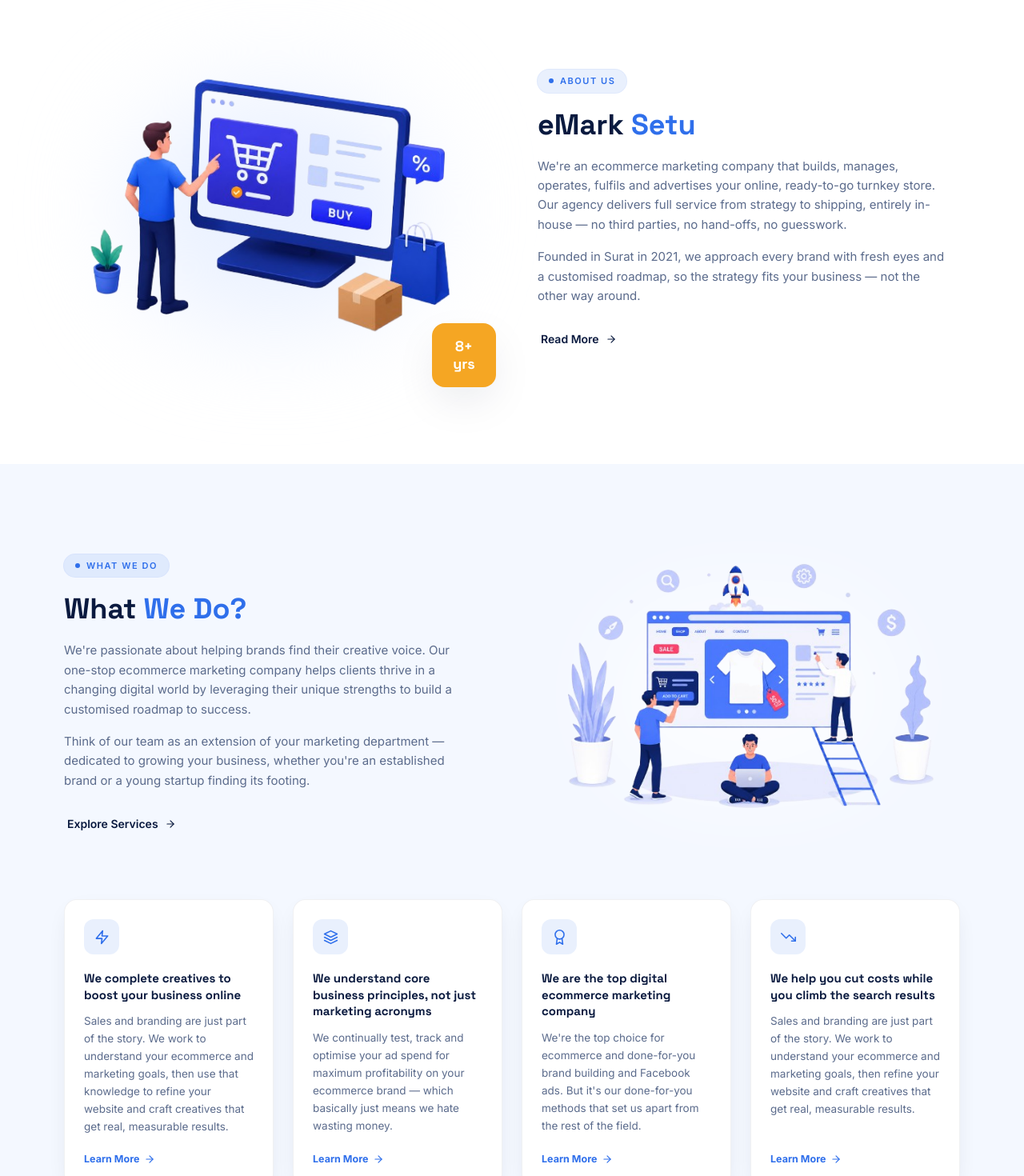
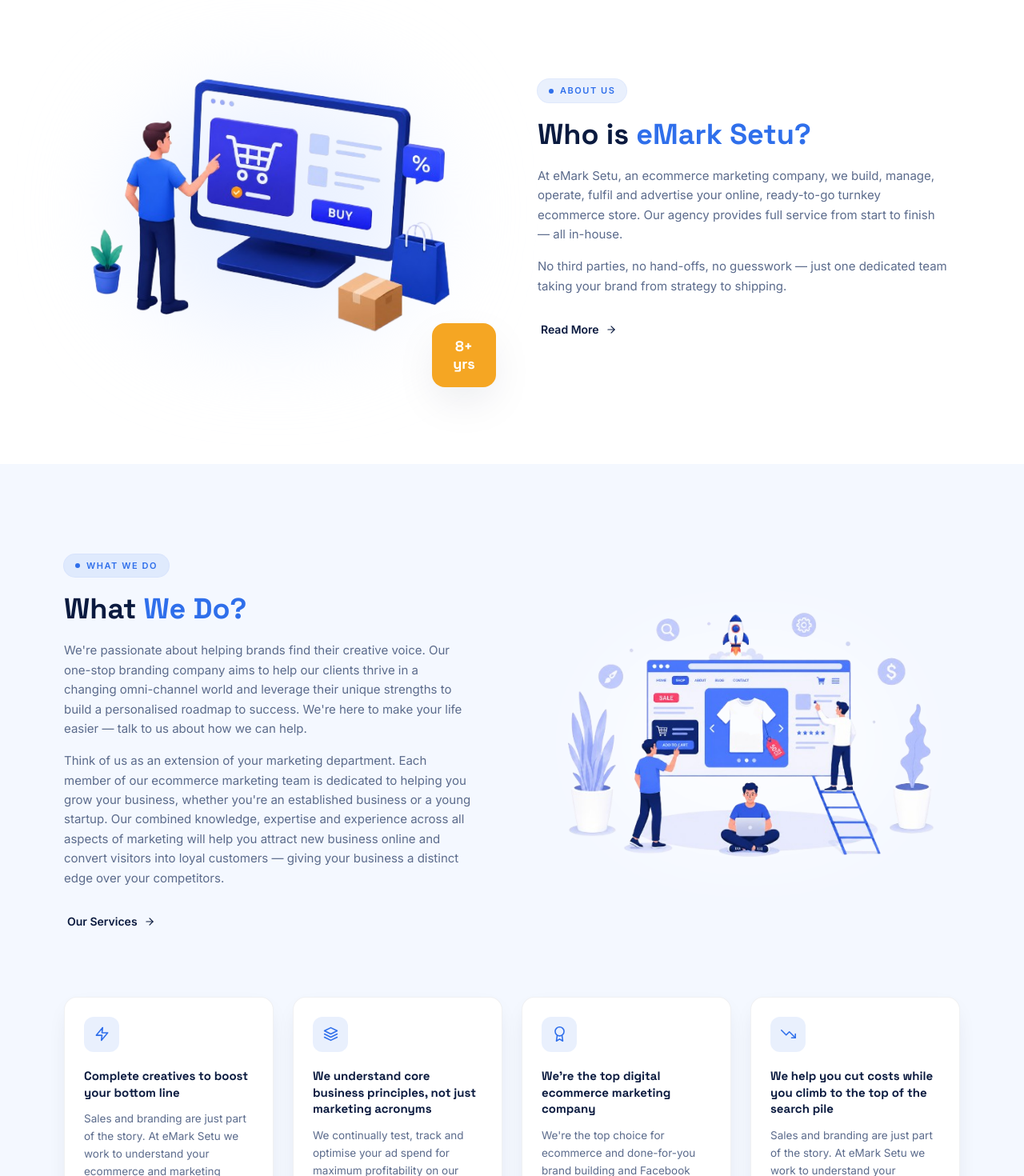
Before and after one commit to Vickysahu12/emarksetu, a React (Vite) app: page / in a window 1280 px wide. Shown: the part 800-2270 px from the top of the page at 80% size. Built offline with nearby package versions, Linux system fonts and the light colour scheme.

Commit message:
fix: added real data

```diff
--- a/src/components/About.jsx
+++ b/src/components/About.jsx
@@ -33,20 +33,19 @@
           <Eyebrow>About Us</Eyebrow>
 
           <h2 className="mt-5 font-display text-3xl font-bold text-navy-900 sm:text-4xl">
-            eMark <span className="text-blue-600">Setu</span>
+            Who is <span className="text-blue-600">eMark Setu?</span>
           </h2>
 
           <p className="mt-5 max-w-lg text-[15px] leading-relaxed text-slate-500">
-            We're an ecommerce marketing company that builds, manages,
-            operates, fulfils and advertises your online, ready-to-go turnkey
-            store. Our agency delivers full service from strategy to shipping,
-            entirely in-house — no third parties, no hand-offs, no guesswork.
+            At eMark Setu, an ecommerce marketing company, we build, manage,
+            operate, fulfil and advertise your online, ready-to-go turnkey
+            ecommerce store. Our agency provides full service from start to
+            finish — all in-house.
           </p>
 
           <p className="mt-4 max-w-lg text-[15px] leading-relaxed text-slate-500">
-            Founded in Surat in 2021, we approach every brand with fresh eyes
-            and a customised roadmap, so the strategy fits your business —
-            not the other way around.
+            No third parties, no hand-offs, no guesswork — just one dedicated
+            team taking your brand from strategy to shipping.
           </p>
 
           <GhostButton href="#services" className="mt-7 text-blue-600">
--- a/src/components/Footer.jsx
+++ b/src/components/Footer.jsx
@@ -39,7 +39,7 @@
               scheduling a call directly with them.
             </p>
             <div className="relative mt-7 flex justify-center">
-              <PrimaryButton href="mailto:info@emarksetu.com">
+              <PrimaryButton href="#contact">
                 Get Started
               </PrimaryButton>
             </div>
@@ -110,8 +110,8 @@
               </li>
               <li className="flex items-start gap-2.5 text-[13.5px] text-slate-400">
                 <FiMapPin className="mt-0.5 flex-none text-blue-400" size={14} />
-                7007, Billago Lace Textile Market, near Rughnath Mall, Opp. Itwa,
-                Shaiyan Avenue, Brts Road, Sitanagar, Surat, 395010
+                7007, Bellagio Lace Textile Market, near RajMahal Mall, Opp. IFM,
+                Shagun Avenue, BRTS Road, Sitanagar, Surat, 395010
               </li>
             </ul>
           </div>
--- a/src/components/WhatWeDo.jsx
+++ b/src/components/WhatWeDo.jsx
@@ -22,8 +22,8 @@
 const cards = [
   {
     icon: FiZap,
-    title: "We complete creatives to boost your business online",
-    body: "Sales and branding are just part of the story. We work to understand your ecommerce and marketing goals, then use that knowledge to refine your website and craft creatives that get real, measurable results.",
+    title: "Complete creatives to boost your bottom line",
+    body: "Sales and branding are just part of the story. At eMark Setu we work to understand your ecommerce and marketing goals. Then that knowledge is used to refine your website and craft creatives that get real, measurable results.",
     process: [
       {
         step: "Discovery Call",
@@ -46,7 +46,7 @@
   {
     icon: FiLayers,
     title: "We understand core business principles, not just marketing acronyms",
-    body: "We continually test, track and optimise your ad spend for maximum profitability on your ecommerce brand — which basically just means we hate wasting money.",
+    body: "We continually test, track and optimise your ad spend for maximum profitability on our clients' ecommerce brands. Which basically just means we hate wasting money.",
     process: [
       {
         step: "Audit Your Spend",
@@ -68,8 +68,8 @@
   },
   {
     icon: FiAward,
-    title: "We are the top digital ecommerce marketing company",
-    body: "We're the top choice for ecommerce and done-for-you brand building and Facebook ads. But it's our done-for-you methods that set us apart from the rest of the field.",
+    title: "We're the top digital ecommerce marketing company",
+    body: "We're the top choice for ecommerce and done-for-you brand building and Facebook ads. We're so much more than that too — but it's our done-for-you methods that set us apart from our competitors.",
     process: [
       {
         step: "Brand Foundation",
@@ -91,8 +91,8 @@
   },
   {
     icon: FiTrendingDown,
-    title: "We help you cut costs while you climb the search results",
-    body: "Sales and branding are just part of the story. We work to understand your ecommerce and marketing goals, then refine your website and craft creatives that get real, measurable results.",
+    title: "We help you cut costs while you climb to the top of the search pile",
+    body: "Sales and branding are just part of the story. At eMark Setu we work to understand your ecommerce and marketing goals. Then that knowledge is used to refine your website and craft creatives that get real, measurable results.",
     process: [
       {
         step: "Technical SEO Audit",
@@ -228,19 +228,25 @@
 
             <p className="mt-5 max-w-lg text-[15px] leading-relaxed text-slate-500">
               We're passionate about helping brands find their creative voice.
-              Our one-stop ecommerce marketing company helps clients thrive in
-              a changing digital world by leveraging their unique strengths to
-              build a customised roadmap to success.
+              Our one-stop branding company aims to help our clients thrive in
+              a changing omni-channel world and leverage their unique
+              strengths to build a personalised roadmap to success. We're
+              here to make your life easier — talk to us about how we can
+              help.
             </p>
 
             <p className="mt-4 max-w-lg text-[15px] leading-relaxed text-slate-500">
-              Think of our team as an extension of your marketing department —
-              dedicated to growing your business, whether you're an established
-              brand or a young startup finding its footing.
+              Think of us as an extension of your marketing department. Each
+              member of our ecommerce marketing team is dedicated to helping
+              you grow your business, whether you're an established business
+              or a young startup. Our combined knowledge, expertise and
+              experience across all aspects of marketing will help you attract
+              new business online and convert visitors into loyal customers —
+              giving your business a distinct edge over your competitors.
             </p>
 
             <GhostButton href="#services" className="mt-7 text-blue-600">
-              Explore Services
+              Our Services
             </GhostButton>
           </Reveal>
 
```
